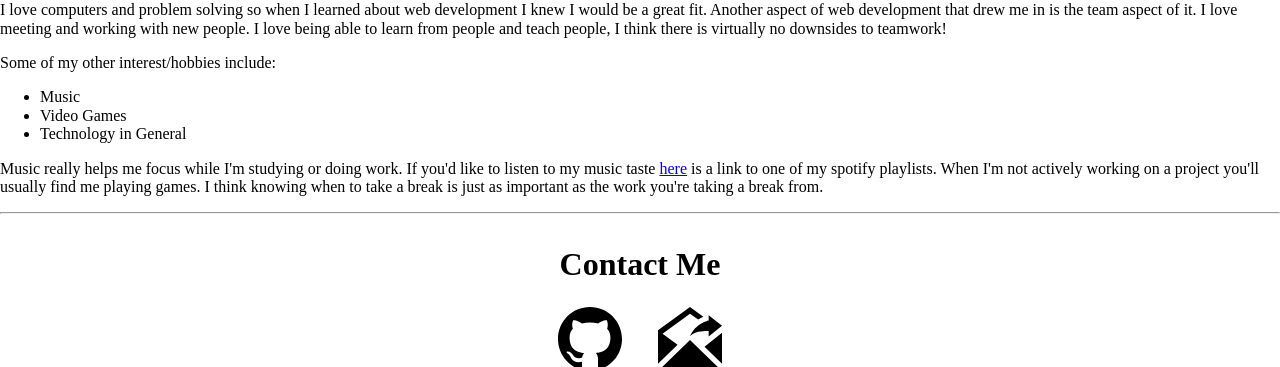
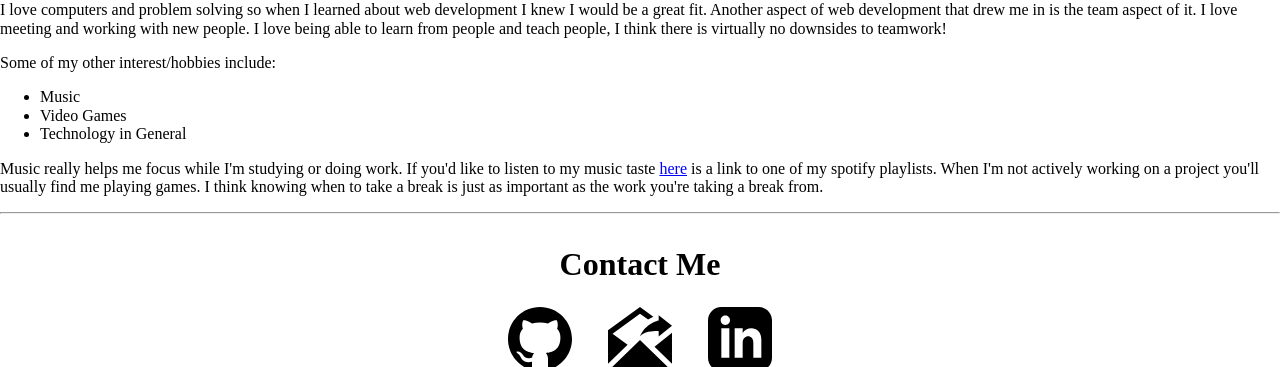
Before and after one commit to Paulino101/thinkful-intro-website, a plain HTML site: page index.html in a window 1280 px wide. Shown: the part 721-1088 px from the top of the page. Drawn offline with nearby package versions, Linux system fonts and the light colour scheme.

Commit message:
linked in icon

```diff
--- a/index.html
+++ b/index.html
@@ -104,6 +104,18 @@
               />
             </svg>
           </a>
+          <a href="https://www.linkedin.com/in/paulino-rodriguez-740b79226/">
+            <svg
+              xmlns="http://www.w3.org/2000/svg"
+              width="24"
+              height="24"
+              viewBox="0 0 24 24"
+            >
+              <path
+                d="M19 0h-14c-2.761 0-5 2.239-5 5v14c0 2.761 2.239 5 5 5h14c2.762 0 5-2.239 5-5v-14c0-2.761-2.238-5-5-5zm-11 19h-3v-11h3v11zm-1.5-12.268c-.966 0-1.75-.79-1.75-1.764s.784-1.764 1.75-1.764 1.75.79 1.75 1.764-.783 1.764-1.75 1.764zm13.5 12.268h-3v-5.604c0-3.368-4-3.113-4 0v5.604h-3v-11h3v1.765c1.396-2.586 7-2.777 7 2.476v6.759z"
+              />
+            </svg>
+          </a>
         </div>
         <!-- END OF SECTIONS -->
       </section>
```
Also changed, not shown: svgs/linkedInIcon.svg (added).
